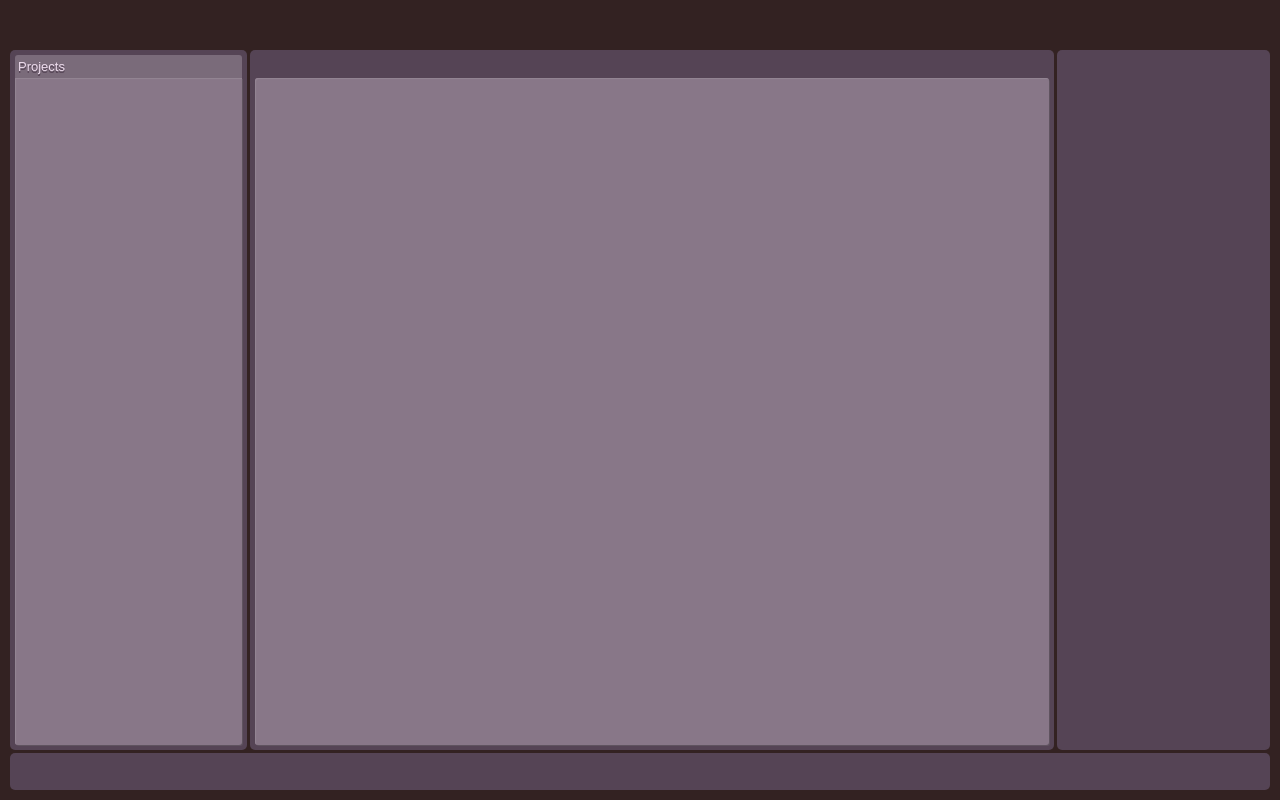
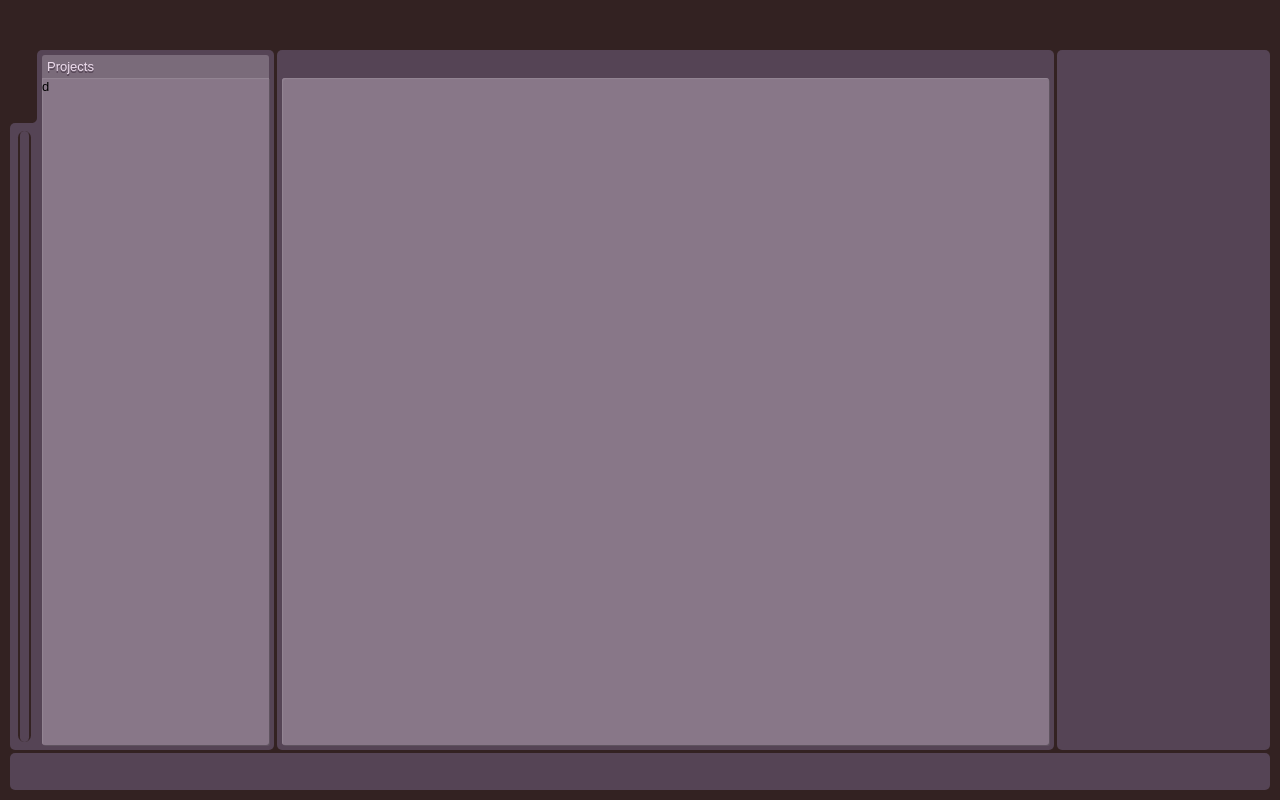
Before and after one commit to hbi99/labs.defiantjs.com, a website: page src/index.htm in a window 1280 px wide. Drawn offline with nearby package versions, Linux system fonts and the light colour scheme; files that its build step writes are made by us from their sources.

Commit message:
preparing layout

```diff
--- a/gulpfile.js
+++ b/gulpfile.js
@@ -39,7 +39,7 @@ var include_options = {
 		html    : ['./src/**/*.{htm,svg}', './src/index.htm'],
 		scripts : ['./src/res/js/site.js', './src/res/js/*.js', '!./src/res/js/*.min.js'],
 		styles  : ['./src/res/css/site.less', './src/res/css/*.less'],
-		images  : ['./src/res/img/**/*.{jpg,jpeg,png,gif,webp}']
+		images  : ['./src/res/img/**/*.{jpg,jpeg,png,gif,webp,svg}']
 	},
 	// path to where dev files should be placed
 	destPaths = {
--- a/src/index.htm
+++ b/src/index.htm
@@ -12,9 +12,15 @@
 	<header></header>
 	<main>
 		<nav class="box">
+			<scroll class="vertical">
+				<i class="top-right"></i>
+				<scrollbar>
+					<span class="scroll-handle"></span>
+				</scrollbar>
+			</scroll>
 			<div class="title-bar">Projects</div>
 			<div class="content">
-
+				d
 			</div>
 		</nav>
 		<content class="box">
--- a/src/res/css/site.less
+++ b/src/res/css/site.less
@@ -60,7 +60,7 @@ body {
 		height: 23px;
 		margin: @inner_margin;
 		border-radius: @inner_radius @inner_radius 0 0;
-		padding: 3px 3px;
+		padding: 3px 0px 0px 5px;
 		text-shadow: 0px 1.5px 0px @boxFace;
 	}
 	> .content {
@@ -99,9 +99,54 @@ main {
     flex-direction: row;
     flex: auto;
 
-	nav {
+	nav.box {
 		width: 237px;
+		margin-left: 27px;
 		margin-right: @outer_margin;
+		border-radius: @outer_radius @outer_radius @outer_radius 0;
+
+		scroll {
+			background: @boxFace;
+			border-radius: @outer_radius 0 0 @outer_radius;
+			position: absolute;
+			top: 73px;
+			left: -27px;
+			width: 27px;
+			bottom: 0px;
+
+			.top-right {
+				content: '';
+				background: @boxFace;
+				position: absolute;
+				right: 0px;
+				top: -5px;
+				width: 5px;
+				height: 5px;
+				clip-path: url('../img/mask.svg#top-right');
+				-webkit-mask: url('../img/mask.svg#top-right') top left / cover;
+				// rotate
+			}
+
+			scrollbar {
+				background: @boxBgColor;
+				border-radius: @outer_radius * 2;
+				position: absolute;
+				top: 8px;
+				left: 8px;
+				width: 13px;
+				bottom: 8px;
+			}
+			.scroll-handle {
+				background: @boxFace;
+				border-radius: @outer_radius * 2;
+				position: absolute;
+				top: 0px;
+				left: 2px;
+				width: 9px;
+				height: 100%;
+				border: 2px solid transparent;
+			}
+		}
 	}
 	content {
 		flex: auto;
```
Also changed, not shown: src/res/img/mask.svg (added), src/res/img/stampTiles.svg (added).
